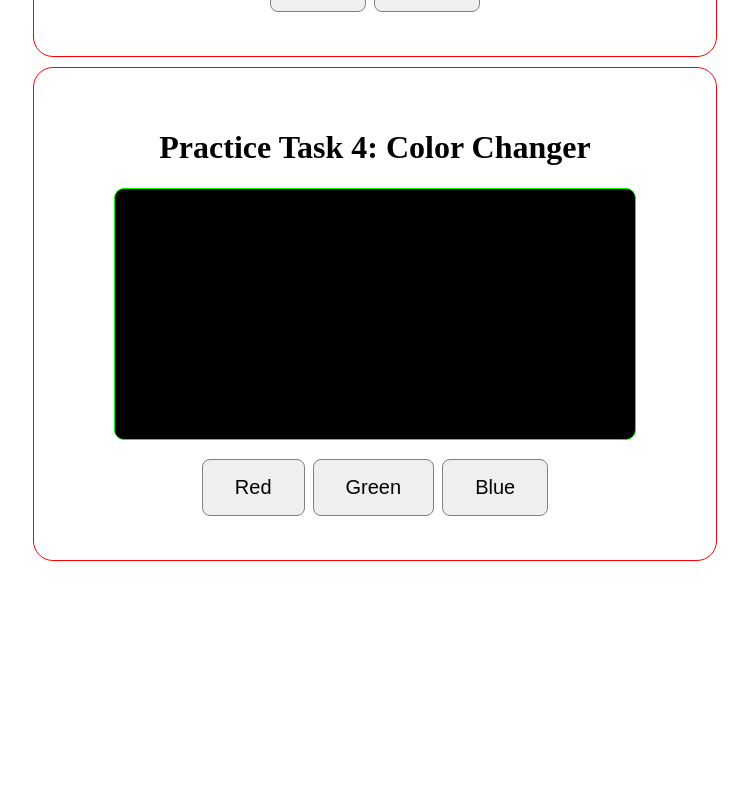
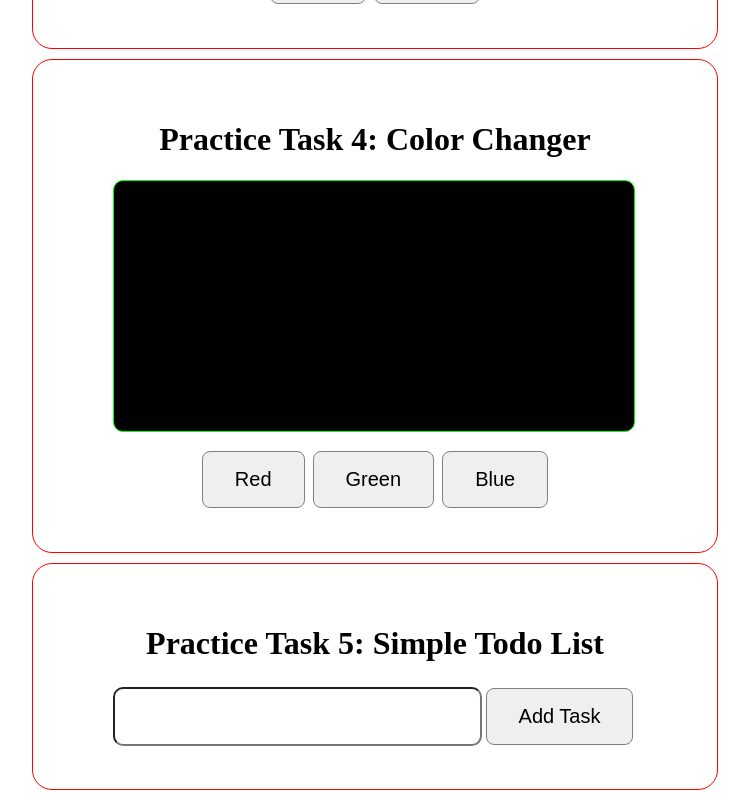
Before and after one commit to priyotush25/learn-react-core-concept, a React (Vite) app: page / in a window 1280 px wide. Shown: the part 798-1598 px from the top of the page, without its empty margins (265-1014 px from the left). Before the commit the page ends 1369 px from the top, so only its background shows below. Built offline with nearby package versions, Linux system fonts and the light colour scheme.

Commit message:
to do list add

```diff
--- a/src/App.jsx
+++ b/src/App.jsx
@@ -6,6 +6,8 @@ function App() {
   const [text, setText] = useState("");
   const [isOn, setIsOn] = useState(false);
   const [color, setColor] = useState("black");
+  const [task, setTask] = useState("");
+  const [tasks, setTasks] = useState([]);
 
   const resetHandle = () => {
     setCount(0);
@@ -14,6 +16,11 @@ function App() {
   const inputHandle = (e) => {
     console.log(e.target.value);
     setText(e.target.value);
+  };
+
+  const taskHandle = () => {
+    setTasks([...tasks, task]);
+    setTask("");
   };
 
   return (
@@ -53,6 +60,21 @@ function App() {
         <button onClick={() => setColor("green")}>Green</button>
         <button onClick={() => setColor("blue")}>Blue</button>
       </div>
+
+      <div className="container">
+        <h1>Practice Task 5: Simple Todo List</h1>
+        <ul>
+          {tasks.map((t) => (
+            <li>{t}</li>
+          ))}
+        </ul>
+        <input
+          type="text"
+          value={task}
+          onChange={(e) => setTask(e.target.value)}
+        />
+        <button onClick={taskHandle}>Add Task</button>
+      </div>
     </>
   );
 }
--- a/src/index.css
+++ b/src/index.css
@@ -34,7 +34,7 @@ button:hover {
 }
 
 input {
-  padding: 20px 50px;
+  padding: 16px 50px;
   border-radius: 10px;
   font-size: 20px;
 }
@@ -46,3 +46,13 @@ input {
   border: 1px solid rgb(0, 255, 0);
   margin-bottom: 15px;
 }
+
+li {
+  border: 1px solid violet;
+  padding: 5px;
+  margin: 5px;
+  border-radius: 10px;
+  text-align: center;
+  font-family: "Courier New", Courier, monospace;
+  font-size: 20px;
+}
```
